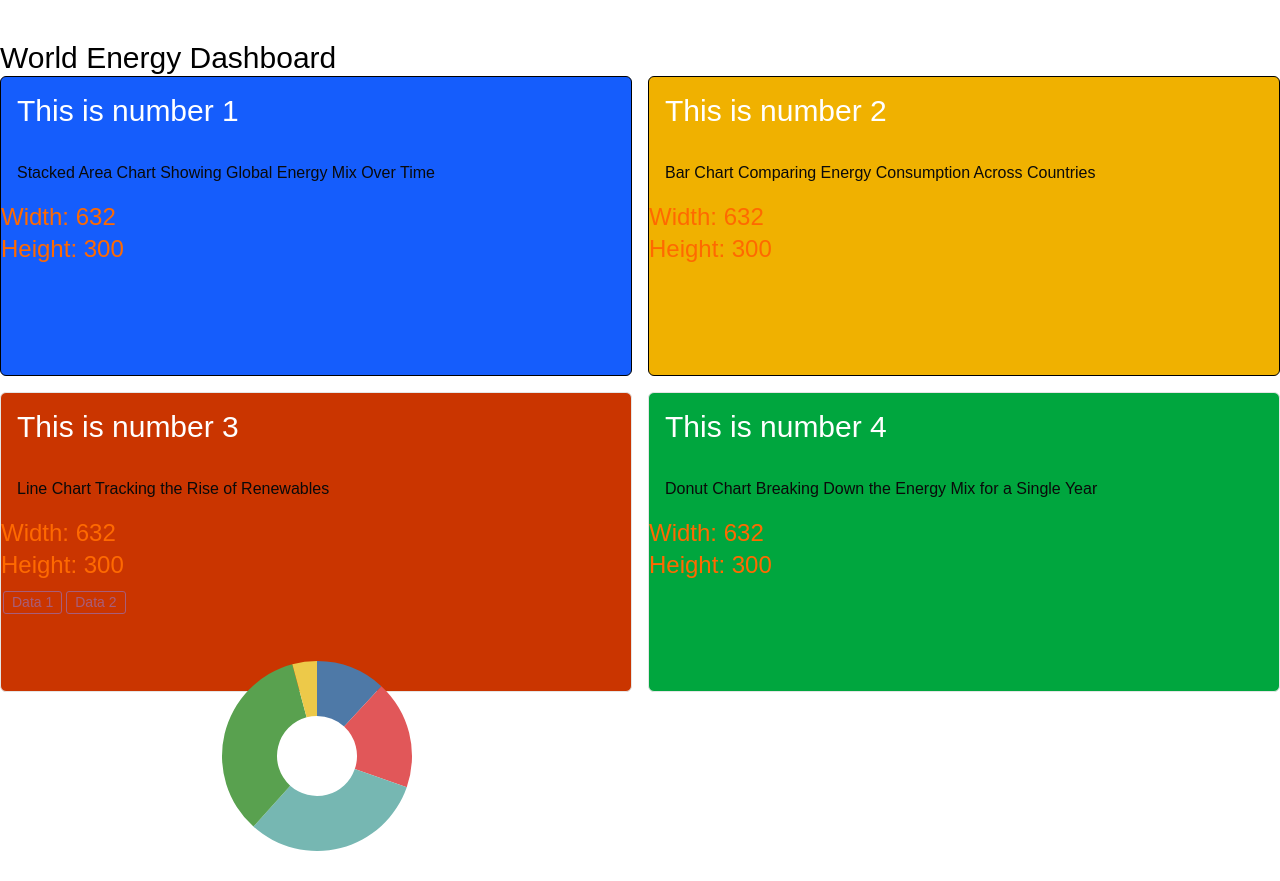
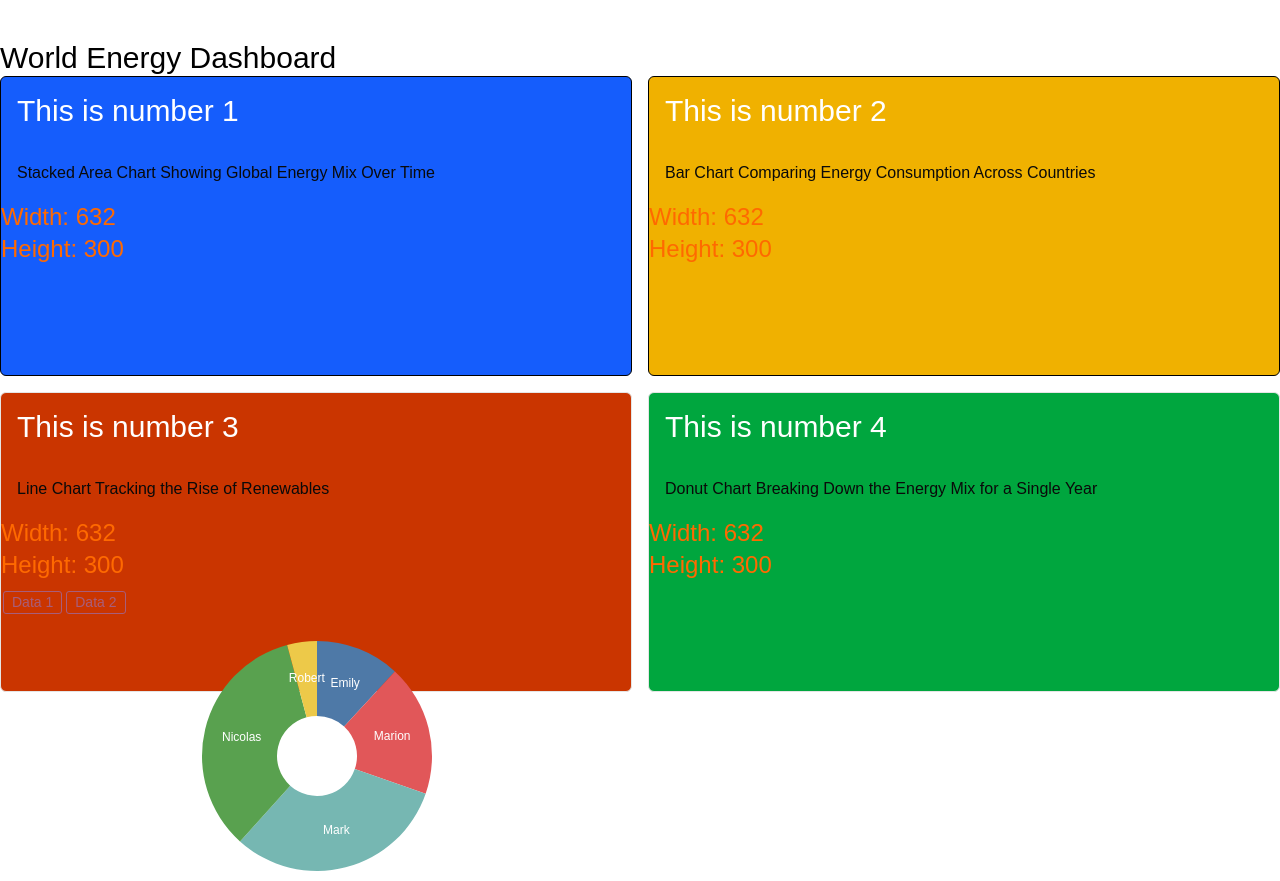
Before and after one commit to kpivert/world_energy_dashboard, a React (Vite) app: page / in a window 1280 px wide. Built offline with nearby package versions, Linux system fonts and the light colour scheme.

Commit message:
Adding labels to data transition

```diff
--- a/src/donut-chart.tsx
+++ b/src/donut-chart.tsx
@@ -1,12 +1,14 @@
+// experimental code with labels
+
 import { useMemo } from "react";
 import * as d3 from "d3";
-import { animated, useSpring } from "react-spring";
-// import { Slice } from "lucide-react";
+import { useSpring, animated } from "@react-spring/web";
 
-type DataItem = {
-  name: string;
-  value?: number;
-};
+const MARGIN = 10;
+const INNER_RADIUS = 40;
+const LABEL_MIN_ANGLE = 0.25; // radians; hide labels on slices thinner than this
+
+type DataItem = { name: string; value: number };
 
 type DonutChartProps = {
   width: number;
@@ -14,24 +16,19 @@ type DonutChartProps = {
   data: DataItem[];
 };
 
-const MARGIN = 30;
-
-const colors = [
-  "#e0ac2b",
-  "#e85252",
-  "#6689c6",
-  "#9a6fb0",
-  "#a53253",
-  "#69b3a2",
-];
-
 type SliceProps = {
   color: string;
   radius: number;
   slice: d3.PieArcDatum<DataItem>;
 };
 
-// Defined OUTSIDE and BEFORE DonutChart — no TDZ, no dead code
+type SliceLabelProps = {
+  radius: number;
+  slice: d3.PieArcDatum<DataItem>;
+};
+
+// --- Slice path ---------------------------------------------------------
+
 const Slice = ({ slice, radius, color }: SliceProps) => {
   const arcPathGenerator = d3.arc();
 
@@ -45,16 +42,53 @@ const Slice = ({ slice, radius, color }: SliceProps) => {
     <animated.path
       d={springProps.pos.to((start, end) => {
         return arcPathGenerator({
-          innerRadius: 40,
+          innerRadius: INNER_RADIUS,
           outerRadius: radius,
           startAngle: start,
           endAngle: end,
-        }) as string;
+        } as any) as string;
       })}
       fill={color}
     />
   );
 };
+
+// --- Slice label ---------------------------------------------------------
+
+const SliceLabel = ({ slice, radius }: SliceLabelProps) => {
+  const arcGenerator = d3.arc();
+
+  const springProps = useSpring({
+    to: {
+      pos: [slice.startAngle, slice.endAngle] as [number, number],
+    },
+  });
+
+  const angle = slice.endAngle - slice.startAngle;
+  if (angle < LABEL_MIN_ANGLE) return null;
+
+  return (
+    <animated.text
+      transform={springProps.pos.to((start, end) => {
+        const [x, y] = arcGenerator.centroid({
+          innerRadius: INNER_RADIUS,
+          outerRadius: radius,
+          startAngle: start,
+          endAngle: end,
+        } as any);
+        return `translate(${x}, ${y})`;
+      })}
+      textAnchor="middle"
+      dominantBaseline="middle"
+      fontSize={12}
+      fill="white"
+      pointerEvents="none">
+      {slice.data.name}
+    </animated.text>
+  );
+};
+
+// --- Chart -----------------------------------------------------------
 
 export const DonutChart = ({ width, height, data }: DonutChartProps) => {
   const sortedData = useMemo(
@@ -75,7 +109,7 @@ export const DonutChart = ({ width, height, data }: DonutChartProps) => {
     return pieGenerator(sortedData);
   }, [sortedData]);
 
-  const colors = d3.schemeTableau10; // or whatever your palette source is
+  const colors = d3.schemeTableau10;
 
   const allPaths = pie.map((slice, i) => (
     <Slice
@@ -86,12 +120,117 @@ export const DonutChart = ({ width, height, data }: DonutChartProps) => {
     />
   ));
 
+  const allLabels = pie.map((slice) => (
+    <SliceLabel key={slice.data.name} radius={radius} slice={slice} />
+  ));
+
   return (
     <svg width={width} height={height} style={{ display: "inline-block" }}>
-      <g transform={`translate(${width / 2}, ${height / 2})`}>{allPaths}</g>
+      <g transform={`translate(${width / 2}, ${height / 2})`}>
+        {allPaths}
+        {allLabels}
+      </g>
     </svg>
   );
 };
+
+// Corrected code
+// import { useMemo } from "react";
+// import * as d3 from "d3";
+// import { animated, useSpring } from "react-spring";
+// // import { Slice } from "lucide-react";
+
+// type DataItem = {
+//   name: string;
+//   value?: number;
+// };
+
+// type DonutChartProps = {
+//   width: number;
+//   height: number;
+//   data: DataItem[];
+// };
+
+// const MARGIN = 30;
+
+// const colors = [
+//   "#e0ac2b",
+//   "#e85252",
+//   "#6689c6",
+//   "#9a6fb0",
+//   "#a53253",
+//   "#69b3a2",
+// ];
+
+// type SliceProps = {
+//   color: string;
+//   radius: number;
+//   slice: d3.PieArcDatum<DataItem>;
+// };
+
+// // Defined OUTSIDE and BEFORE DonutChart — no TDZ, no dead code
+// const Slice = ({ slice, radius, color }: SliceProps) => {
+//   const arcPathGenerator = d3.arc();
+
+//   const springProps = useSpring({
+//     to: {
+//       pos: [slice.startAngle, slice.endAngle] as [number, number],
+//     },
+//   });
+
+//   return (
+//     <animated.path
+//       d={springProps.pos.to((start, end) => {
+//         return arcPathGenerator({
+//           innerRadius: 40,
+//           outerRadius: radius,
+//           startAngle: start,
+//           endAngle: end,
+//         }) as string;
+//       })}
+//       fill={color}
+//     />
+//   );
+// };
+
+// export const DonutChart = ({ width, height, data }: DonutChartProps) => {
+//   const sortedData = useMemo(
+//     () =>
+//       [...data].sort((a, b) =>
+//         a.name < b.name ? -1 : a.name > b.name ? 1 : 0,
+//       ),
+//     [data],
+//   );
+
+//   const radius = Math.min(width, height) / 2 - MARGIN;
+
+//   const pie = useMemo(() => {
+//     const pieGenerator = d3
+//       .pie<any, DataItem>()
+//       .value((d) => d.value || 0)
+//       .sort(null);
+//     return pieGenerator(sortedData);
+//   }, [sortedData]);
+
+//   const colors = d3.schemeTableau10; // or whatever your palette source is
+
+//   const allPaths = pie.map((slice, i) => (
+//     <Slice
+//       key={slice.data.name}
+//       radius={radius}
+//       slice={slice}
+//       color={colors[i % colors.length]}
+//     />
+//   ));
+
+//   return (
+//     <svg width={width} height={height} style={{ display: "inline-block" }}>
+//       <g transform={`translate(${width / 2}, ${height / 2})`}>{allPaths}</g>
+//     </svg>
+//   );
+// };
+
+// Obsolete code
 
 // export const DonutChart = ({ width, height, data }: DonutChartProps) => {
 //   // Sort alphabetical for consistency
```
